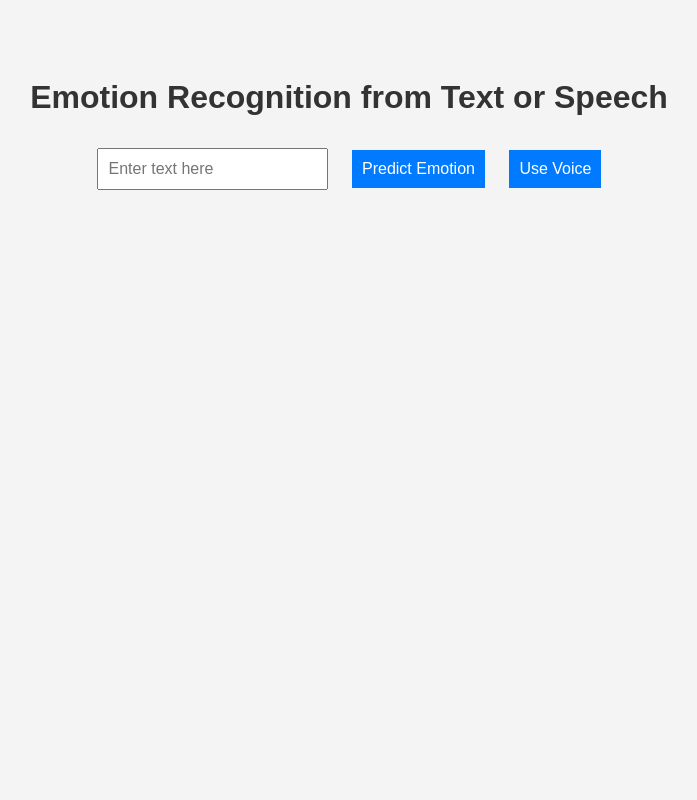
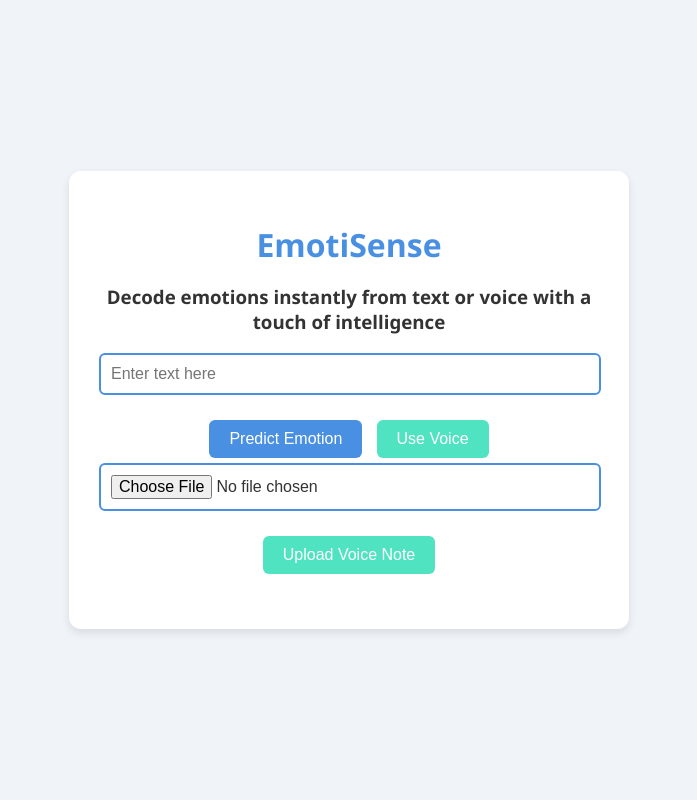
Before and after one commit to prerak98/AIDI_2000_final_project, a Flask app: page / in a window 1280 px wide. Shown: the whole page, without its empty margins (291-988 px from the left). Run offline with Flask 3, Linux system fonts and the light colour scheme.

Commit message:
Final frontend file

```diff
--- a/templates/index.html
+++ b/templates/index.html
@@ -5,56 +5,122 @@
     <meta name="viewport" content="width=device-width, initial-scale=1.0">
     <title>Emotion Recognition</title>
     <style>
+        /* General Body Styling */
         body {
-            font-family: Arial, sans-serif;
-            background-color: #f4f4f4;
-            text-align: center;
-            padding: 50px;
+            font-family: 'Segoe UI', Tahoma, Geneva, Verdana, sans-serif;
+            background-color: #f0f4f8;
+            color: #333;
+            margin: 0;
+            padding: 0;
+            display: flex;
+            justify-content: center;
+            align-items: center;
+            height: 100vh;
         }
 
-        h1 {
-            color: #333;
+        /* Container */
+        .container {
+            background-color: #ffffff;
+            border-radius: 12px;
+            box-shadow: 0 4px 8px rgba(0, 0, 0, 0.1);
+            padding: 30px;
+            width: 100%;
+            max-width: 500px;
+            text-align: center;
         }
 
-        input[type="text"], button {
+        /* Title Styling */
+        h1 {
+            color: #4a90e2;
+            margin-bottom: 10px;
+        }
+
+        /* Input Field Styling */
+        input[type="text"], input[type="file"] {
+            width: calc(100% - 22px);
             padding: 10px;
             font-size: 16px;
-            margin: 10px;
+            border: 2px solid #4a90e2;
+            border-radius: 6px;
+            margin-bottom: 20px;
+            outline: none;
         }
 
+        /* Button Styling */
         button {
-            background-color: #007bff;
-            color: white;
+            padding: 10px 20px;
+            font-size: 16px;
             border: none;
+            border-radius: 6px;
             cursor: pointer;
+            transition: background-color 0.3s ease;
+            margin: 5px;
         }
 
-        button:hover {
-            background-color: #0056b3;
+        /* Button Color Scheme */
+        .btn-primary {
+            background-color: #4a90e2;
+            color: #fff;
         }
 
+        .btn-primary:hover {
+            background-color: #357abd;
+        }
+
+        .btn-secondary {
+            background-color: #50e3c2;
+            color: #fff;
+        }
+
+        .btn-secondary:hover {
+            background-color: #3cb89a;
+        }
+
+        /* Result Styling */
         #result {
             margin-top: 20px;
             font-size: 20px;
-            color: #333;
+            color: #4a90e2;
+            font-weight: bold;
         }
+
+        /* Error Message */
+        #error {
+            color: #e94b3c;
+            margin-top: 20px;
+            font-size: 18px;
+            font-weight: bold;
+        }
+
     </style>
 </head>
 <body>
 
-    <h1>Emotion Recognition from Text or Speech</h1>
+    <div class="container">
+        <h1>EmotiSense</h1>
+		<h3>Decode emotions instantly from text or voice with a touch of intelligence</h3>
+        <input type="text" id="textInput" placeholder="Enter text here">
+        <div>
+            <button class="btn-primary" onclick="recognizeEmotion()">Predict Emotion</button>
+            <button class="btn-secondary" onclick="startVoiceRecognition()">Use Voice</button>
+        </div>
+        <div>
+            <input type="file" id="audioFileInput" accept="audio/*">
+            <button class="btn-secondary" onclick="uploadAudioFile()">Upload Voice Note</button>
+        </div>
 
-    <input type="text" id="textInput" placeholder="Enter text here">
-    <button onclick="recognizeEmotion()">Predict Emotion</button>
-    <button onclick="startVoiceRecognition()">Use Voice</button>
-
-    <div id="result"></div>
+        <div id="result"></div>
+        <div id="error"></div>
+    </div>
 
     <script>
         function recognizeEmotion() {
             const text = document.getElementById('textInput').value;
+            document.getElementById('error').innerText = "";
+            document.getElementById('result').innerText = "";
+
             if (text.trim() === "") {
-                alert("Please enter some text.");
+                document.getElementById('error').innerText = "Please enter some text.";
                 return;
             }
 
@@ -71,7 +137,7 @@
             })
             .catch(error => {
                 console.error('Error:', error);
-                document.getElementById('result').innerText = "Error occurred";
+                document.getElementById('error').innerText = "Error occurred";
             });
         }
 
@@ -91,8 +157,34 @@
 
             recognition.onerror = function(event) {
                 console.error('Speech recognition error detected: ' + event.error);
-                document.getElementById('result').innerText = "Error: " + event.error;
+                document.getElementById('error').innerText = "Error: " + event.error;
             };
+        }
+
+        function uploadAudioFile() {
+            const audioFileInput = document.getElementById('audioFileInput');
+            const file = audioFileInput.files[0];
+
+            if (!file) {
+                document.getElementById('error').innerText = "Please select an audio file.";
+                return;
+            }
+
+            const formData = new FormData();
+            formData.append('audio', file);
+
+            fetch('http://localhost:5000/predict-audio', {
+                method: 'POST',
+                body: formData,
+            })
+            .then(response => response.json())
+            .then(data => {
+                document.getElementById('result').innerText = "Emotion: " + data.emotion;
+            })
+            .catch(error => {
+                console.error('Error:', error);
+                document.getElementById('error').innerText = "Error occurred";
+            });
         }
     </script>
 
```
